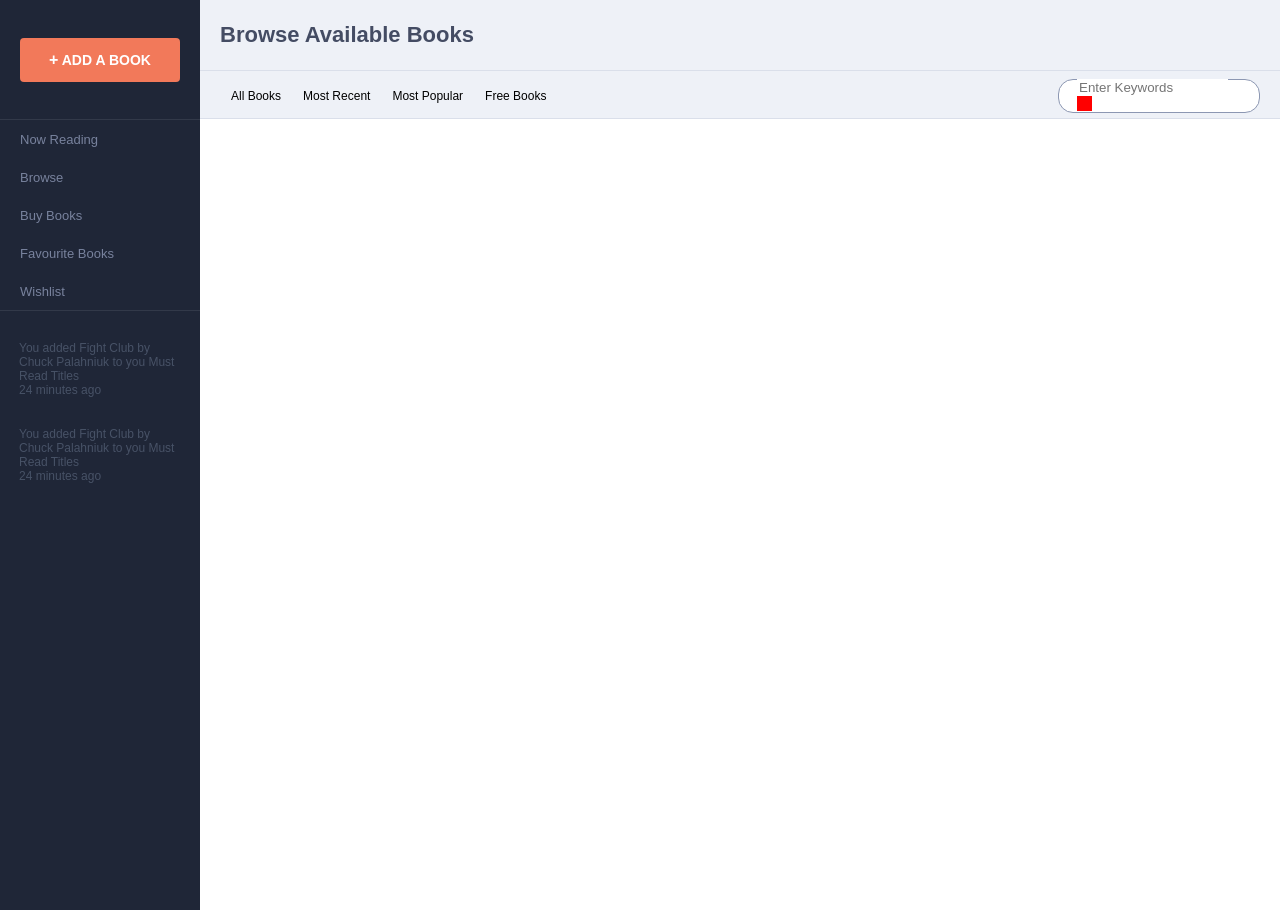
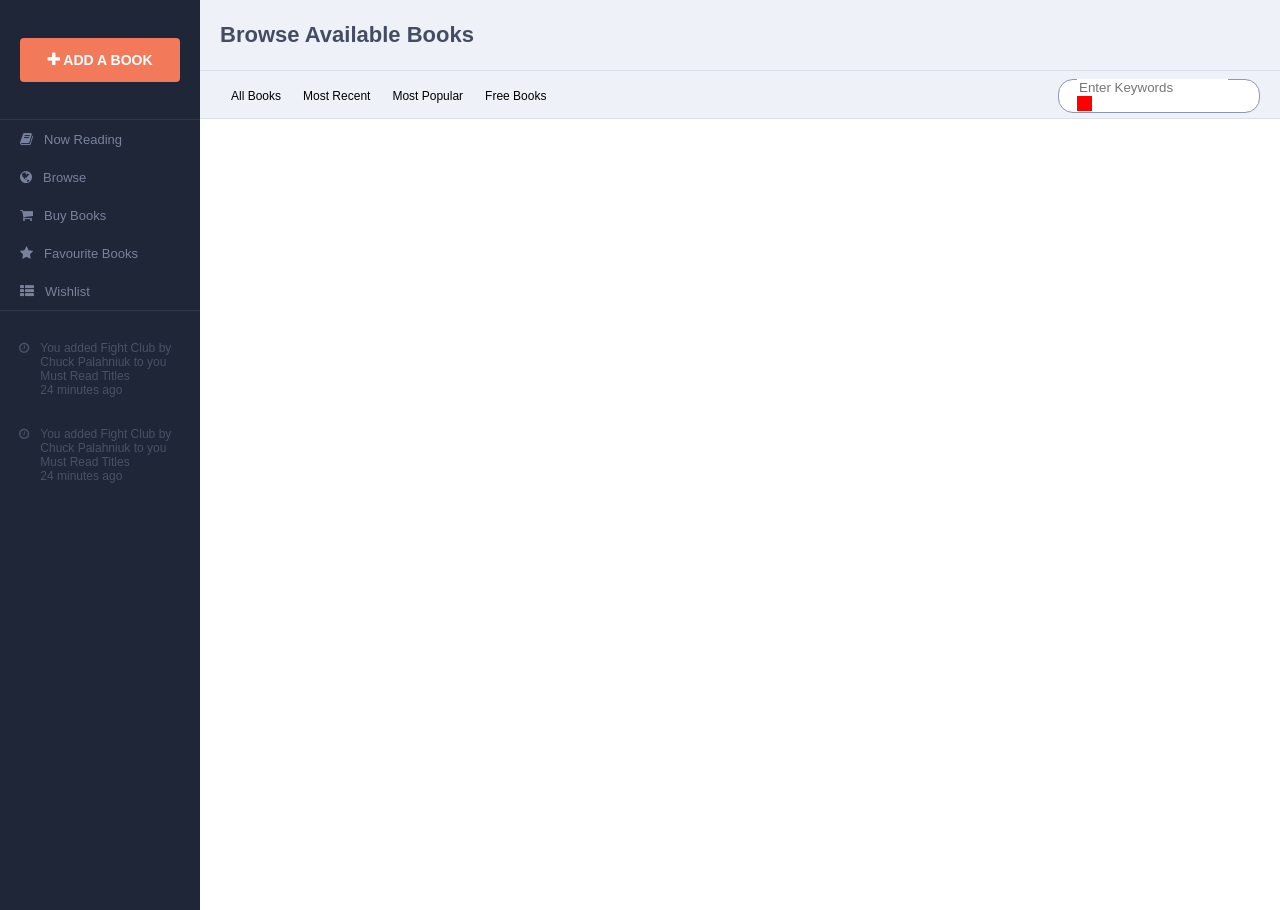
Before and after one commit to SFill2108/BTCtest, a React app: page / in a window 1280 px wide. Built offline with nearby package versions, Linux system fonts and the light colour scheme.

Commit message:
add Fontello and icons

```diff
--- a/src/components/App.scss
+++ b/src/components/App.scss
@@ -12,3 +12,55 @@
         grid-template-rows: 119px 12fr;
         font-family: "Arial";
     }
+
+    figure {
+        margin: 0px;
+        display: inline-block;
+    }
+
+    @font-face {
+        font-family: 'fontello';
+        src: url('../fonts/fontello.woff2?65629968') format('woff2'), url('../fonts/fontello.woff?65629968') format('woff');
+        font-weight: normal;
+        font-style: normal;
+    }
+
+    [class^="icon-"]:before,
+    [class*=" icon-"]:before {
+        font-family: "fontello";
+        font-style: normal;
+        font-weight: normal;
+        speak: none;
+    }
+
+    .icon-book:before {
+        content: '\e800';
+    }
+
+    .icon-search:before {
+        content: '\e801';
+    }
+
+    .icon-star:before {
+        content: '\e802';
+    }
+
+    .icon-basket-1:before {
+        content: '\e803';
+    }
+
+    .icon-th-list:before {
+        content: '\e804';
+    }
+
+    .icon-clock:before {
+        content: '\e805';
+    }
+
+    .icon-plus:before {
+        content: '\e806';
+    }
+
+    .icon-globe:before {
+        content: '\e807';
+    }
--- a/src/components/Sidebar/AddBook/AddBook.jsx
+++ b/src/components/Sidebar/AddBook/AddBook.jsx
@@ -6,7 +6,7 @@ const AddBook = () =>{
     return(
         <div className='addBookWrapper'>
                 <button class="addBookButton">
-                    <span>+</span> add a book
+                    <figure className="icon-plus"></figure> add a book
                 </button>
         </div>
     );
--- a/src/components/Sidebar/AddBook/AddBook.scss
+++ b/src/components/Sidebar/AddBook/AddBook.scss
@@ -22,7 +22,7 @@
         &:active {
             background-color: rgb(238, 107, 75);
         }
-        span {
+        figure {
             font-size: 16px;
         }
     }
--- a/src/components/Sidebar/LastActs/LastAct/LastAct.jsx
+++ b/src/components/Sidebar/LastActs/LastAct/LastAct.jsx
@@ -7,7 +7,7 @@ const LastAct = () =>{
     return(
         <div className='lastActWrapper'>
             <div className="icon">
-
+                <figure className="icon-clock"></figure>
             </div>
             <div className="act">
                 You added <span>Fight Club</span> by <span>Chuck Palahniuk</span> to you <span>Must Read Titles</span>
--- a/src/components/Sidebar/LastActs/LastActs.scss
+++ b/src/components/Sidebar/LastActs/LastActs.scss
@@ -1,3 +1,6 @@
 .lastActsWrapper {
     padding: 30px 24px 0 19px;
+    .act {
+        padding-left: 11px;
+    }
 }
--- a/src/components/Sidebar/PagesNav/PageLink/PageLink.jsx
+++ b/src/components/Sidebar/PagesNav/PageLink/PageLink.jsx
@@ -5,7 +5,7 @@ const PageLink = (props) =>{
     return(
         <div className='itemWrapper'>
             <div className="item__icon">
-                {props.icon}
+                <figure className={props.icon}></figure>
             </div>
             <div className="item__link">
                 {props.name}
--- a/src/components/Sidebar/PagesNav/PageLink/PageLink.scss
+++ b/src/components/Sidebar/PagesNav/PageLink/PageLink.scss
@@ -6,4 +6,10 @@
     font-size: 13px;
     font-family: "Arial";
     color: rgb(120, 130, 157);
+    .item__icon {
+        font-size: 14px;
+    }
+    .item__link {
+        padding-left: 11px;
+    }
 }
--- a/src/components/Sidebar/PagesNav/PagesNav.jsx
+++ b/src/components/Sidebar/PagesNav/PagesNav.jsx
@@ -7,11 +7,11 @@ const PagesNav = () =>{
 
     return(
         <div className='pagesNavWrapper'>
-            <NavLink to="/nowreading"><PageLink name='Now Reading'/></NavLink>
-            <NavLink to="/browse"><PageLink name='Browse'/></NavLink>
-            <NavLink to="/buybook"><PageLink name='Buy Books'/></NavLink>
-            <NavLink to="/favouritebook"><PageLink name='Favourite Books'/></NavLink>
-            <NavLink to="/wishlist"><PageLink name='Wishlist'/></NavLink>
+            <NavLink to="/nowreading"><PageLink name='Now Reading' icon='icon-book' /></NavLink>
+            <NavLink to="/browse"><PageLink name='Browse' icon='icon-globe'/></NavLink>
+            <NavLink to="/buybook"><PageLink name='Buy Books' icon='icon-basket-1' /></NavLink>
+            <NavLink to="/favouritebook"><PageLink name='Favourite Books' icon='icon-star' /></NavLink>
+            <NavLink to="/wishlist"><PageLink name='Wishlist' icon='icon-th-list' /></NavLink>
         </div>
 
     );
--- a/webpack.config.js
+++ b/webpack.config.js
@@ -22,7 +22,14 @@ module.exports = {
             {
                 test: /\.s[ac]ss$/i,
                 use: ["style-loader", "css-loader", 'sass-loader', ]
-            }
+            },
+            {
+                test: /\.(woff(2)?|ttf|eot|svg)(\?v=\d+\.\d+\.\d+)?$/,
+                loader: 'file-loader',
+                options: {
+                    name: '[name].[ext]'
+                }
+            },
         ]
     },
     plugins: [
```
Also changed, not shown: src/fonts/fontello.woff (added), src/fonts/fontello.woff2 (added), src/img/icons/search.png (deleted). Lines whose indentation alone changed are shown as unchanged.
